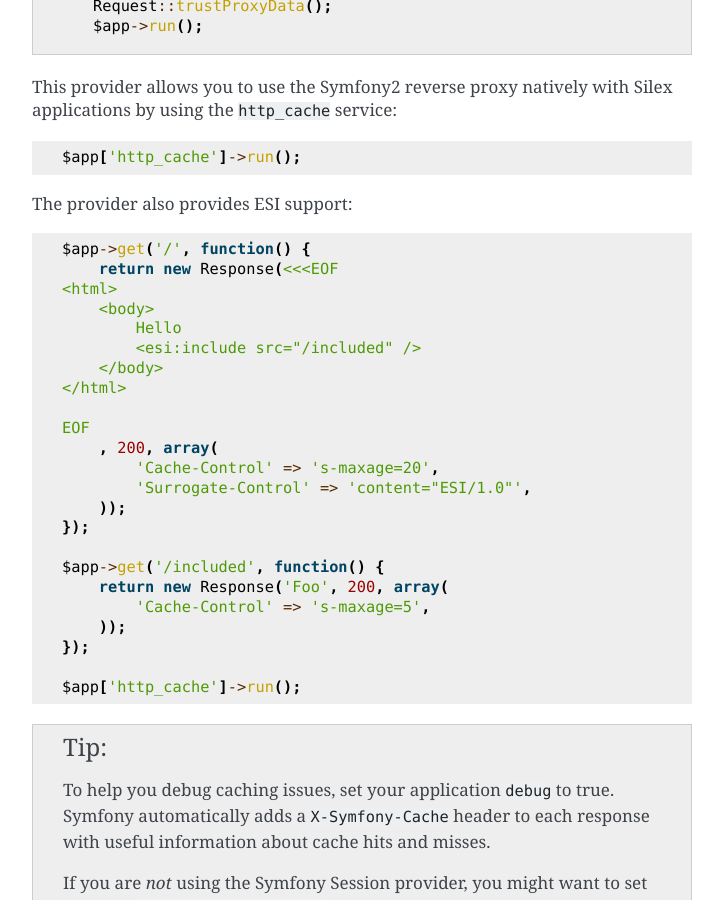
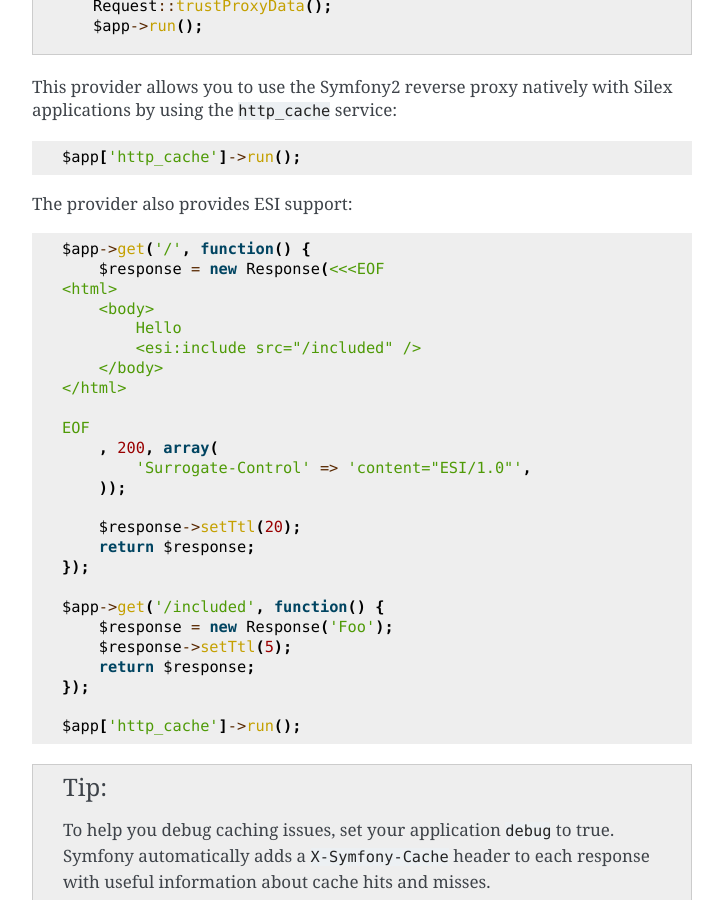
Before and after one commit to silexphp/Silex, a Sphinx documentation site: the page built from doc/providers/http_cache.rst, in a window 1280 px wide and 900 px high, scrolled down 1046 px. Shown: the whole window, without its empty margins (388-1111 px from the left). Built offline with Sphinx 7.4.7, drawn with Linux system fonts in a browser that asks for light colours.

Commit message:
Updated to use setTtl
Previous version set Cache-Control s-maxage headers explicitly which is
not enough to trigger ESI caching in the reverse proxy. Using setTtl is
enough to make this work correctly.

```diff
--- a/doc/providers/http_cache.rst
+++ b/doc/providers/http_cache.rst
@@ -59,7 +59,7 @@
 The provider also provides ESI support::
 
     $app->get('/', function() {
-        return new Response(<<<EOF
+        $response = new Response(<<<EOF
     <html>
         <body>
             Hello
@@ -69,15 +69,17 @@
 
     EOF
         , 200, array(
-            'Cache-Control' => 's-maxage=20',
             'Surrogate-Control' => 'content="ESI/1.0"',
         ));
+
+        $response->setTtl(20);
+        return $response;
     });
 
     $app->get('/included', function() {
-        return new Response('Foo', 200, array(
-            'Cache-Control' => 's-maxage=5',
-        ));
+        $response = new Response('Foo');
+        $response->setTtl(5);
+        return $response;
     });
 
     $app['http_cache']->run();
```
